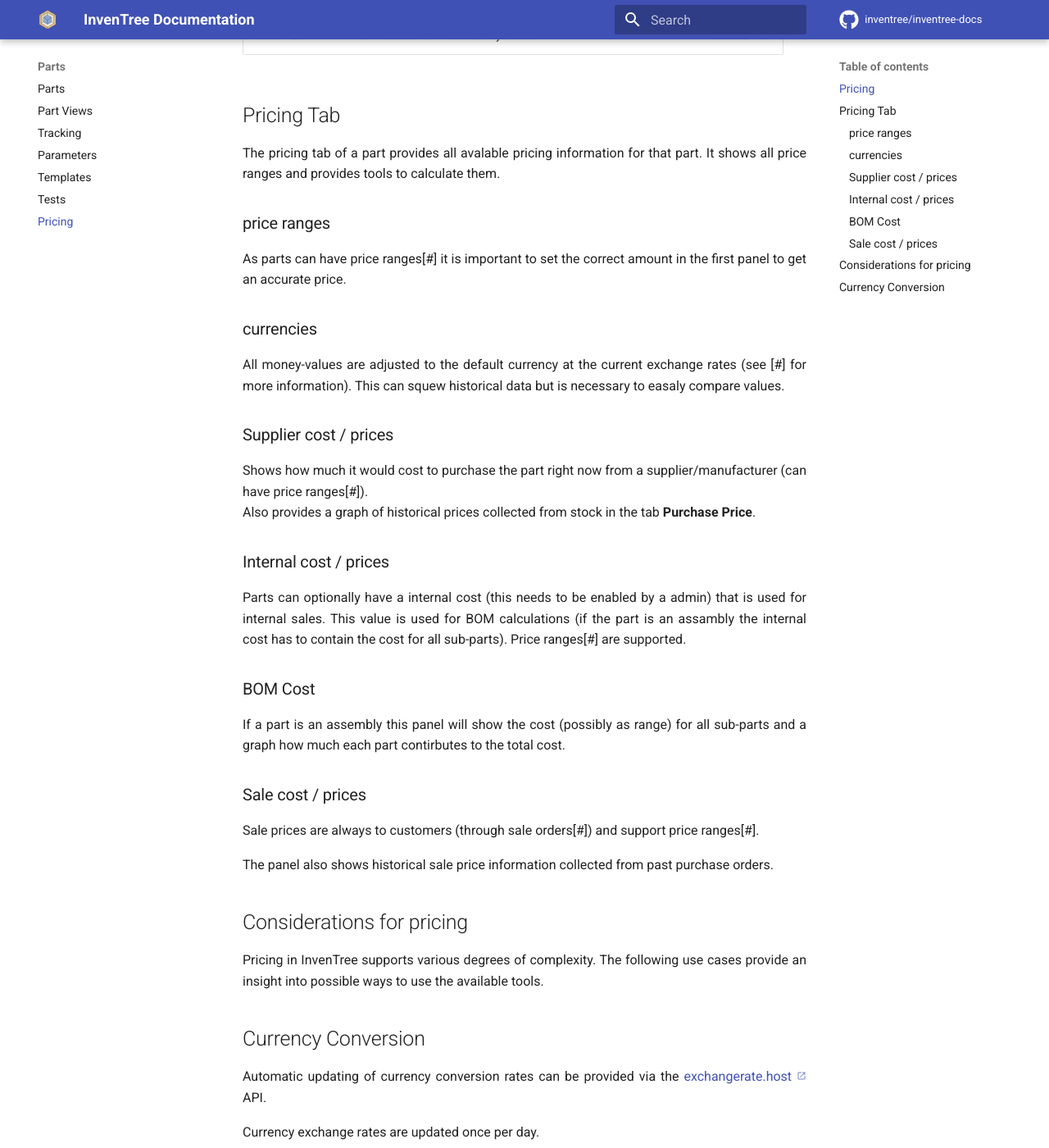
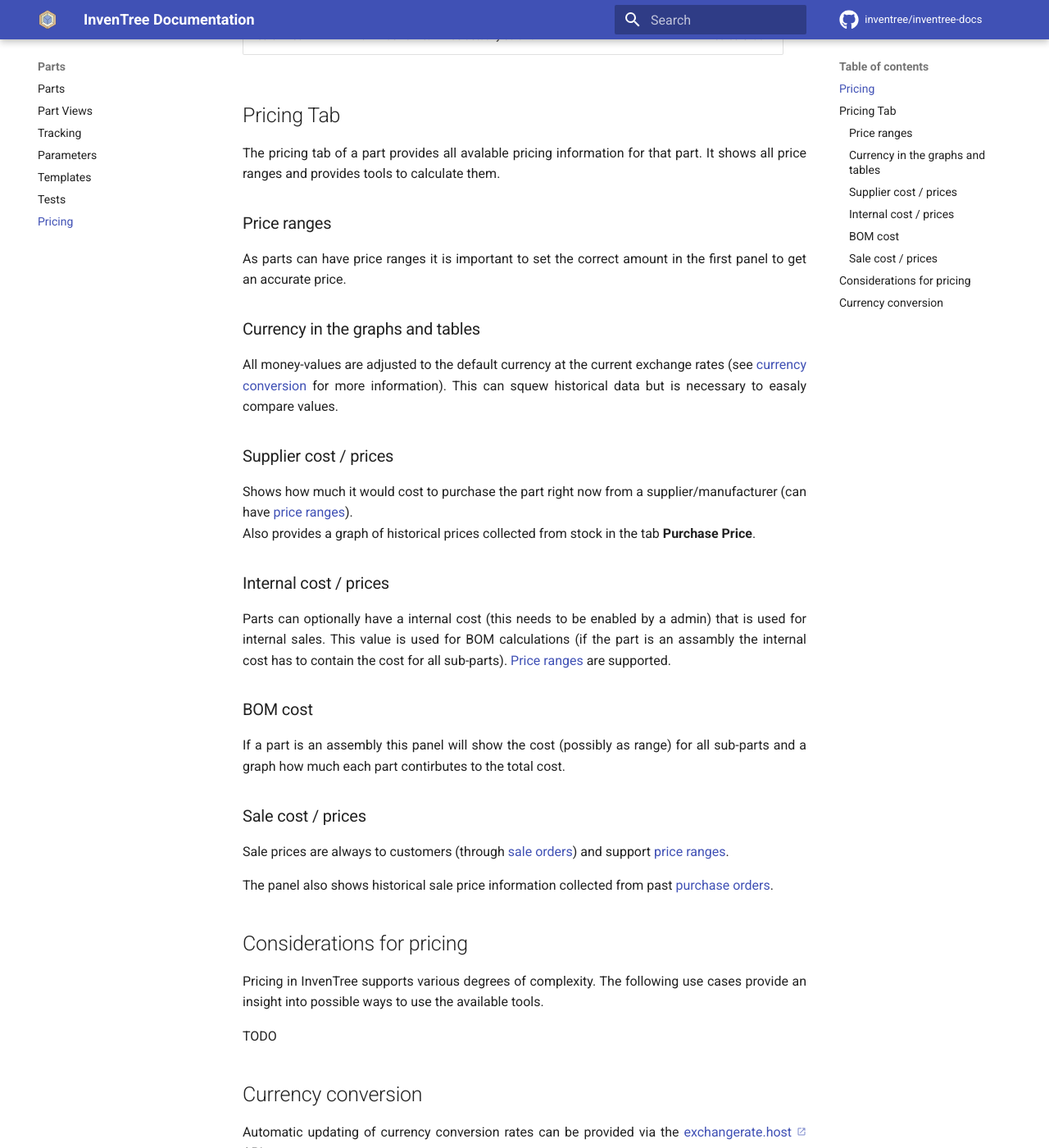
Before and after one commit to inventree/inventree-docs, an MkDocs documentation site: the page built from docs/part/pricing.md, in a window 1280 px wide and 1400 px high, scrolled down 558 px. Shown: the whole window at 82% size. Built offline with MkDocs 1.6.1 and Material for MkDocs 9.7.7, drawn with Linux system fonts in a browser that asks for light colours; a script that is not in the unit is left out; comment, search, counter and statistics services are not loaded.

Commit message:
links and typos

```diff
--- a/docs/part/pricing.md
+++ b/docs/part/pricing.md
@@ -23,36 +23,38 @@
 
 The pricing tab of a part provides all avalable pricing information for that part. It shows all price ranges and provides tools to calculate them.
 
-### price ranges
-As parts can have price ranges[#] it is important to set the correct amount in the first panel to get an accurate price.
+### Price ranges
+As parts can have price ranges it is important to set the correct amount in the first panel to get an accurate price.
 
-### currencies
-All money-values are adjusted to the default currency at the current exchange rates (see [#] for more information). This can squew historical data but is necessary to easaly compare values.
+### Currency in the graphs and tables
+All money-values are adjusted to the default currency at the current exchange rates (see [currency conversion](#Currency Conversion) for more information). This can squew historical data but is necessary to easaly compare values.
 
 ### Supplier cost / prices
 
-Shows how much it would cost to purchase the part right now from a supplier/manufacturer (can have price ranges[#]).
+Shows how much it would cost to purchase the part right now from a supplier/manufacturer (can have [price ranges](#Price ranges)).
 Also provides a graph of historical prices collected from stock in the tab **Purchase Price**.
 
 ### Internal cost / prices
 
-Parts can optionally have a internal cost (this needs to be enabled by a admin) that is used for internal sales. This value is used for BOM calculations (if the part is an assambly the internal cost has to contain the cost for all sub-parts). Price ranges[#] are supported.
+Parts can optionally have a internal cost (this needs to be enabled by a admin) that is used for internal sales. This value is used for BOM calculations (if the part is an assambly the internal cost has to contain the cost for all sub-parts). [Price ranges](#Price ranges) are supported.
 
-### BOM Cost
+### BOM cost
 
 If a part is an assembly this panel will show the cost (possibly as range) for all sub-parts and a graph how much each part contirbutes to the total cost.
 
 ### Sale cost / prices
 
-Sale prices are always to customers (through sale orders[#]) and support price ranges[#].
+Sale prices are always to customers (through [sale orders](../companies/so.md)) and support [price ranges](#Price ranges).
 
-The panel also shows historical sale price information collected from past purchase orders.
+The panel also shows historical sale price information collected from past [purchase orders](../companies/po.md).
 
 ## Considerations for pricing
 
 Pricing in InvenTree supports various degrees of complexity. The following use cases provide an insight into possible ways to use the available tools.
 
-## Currency Conversion
+TODO
+
+## Currency conversion
 
 Automatic updating of currency conversion rates can be provided via the [exchangerate.host](https://exchangerate.host/#/) API.
 
```
